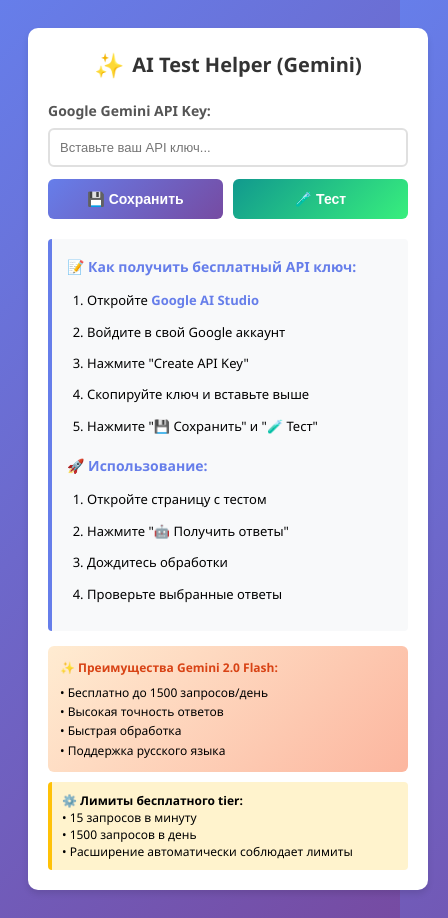
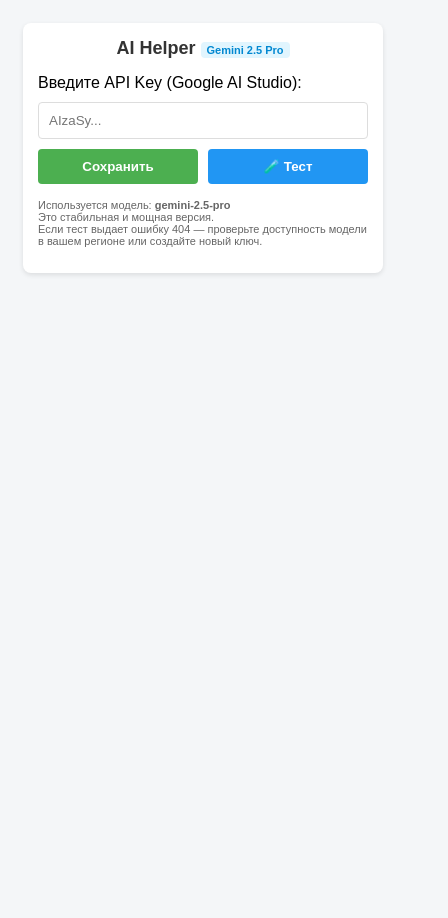
Before and after one commit to mansur54321/KSTU-AI, a browser extension: page popup.html in a window 400 px wide. Shown: the whole page, 448 px wide, since content can reach past the window. After the commit the page ends 844 px from the top, so only its background shows below. Drawn offline with Linux system fonts and the light colour scheme.

Commit message:
Refactor popup.html layout and styles

```diff
--- a/popup.html
+++ b/popup.html
@@ -3,212 +3,40 @@
 <head>
   <meta charset="UTF-8">
   <style>
-    body {
-      width: 400px;
-      padding: 20px;
-      font-family: 'Segoe UI', Tahoma, Geneva, Verdana, sans-serif;
-      background: linear-gradient(135deg, #667eea 0%, #764ba2 100%);
-    }
-    .container {
-      background: white;
-      border-radius: 10px;
-      padding: 20px;
-      box-shadow: 0 4px 6px rgba(0, 0, 0, 0.1);
-    }
-    h2 {
-      margin: 0 0 20px 0;
-      font-size: 20px;
-      color: #333;
-      text-align: center;
-      display: flex;
-      align-items: center;
-      justify-content: center;
-      gap: 8px;
-    }
-    .gemini-logo {
-      font-size: 24px;
-    }
-    label {
-      display: block;
-      margin-bottom: 8px;
-      font-weight: 600;
-      color: #555;
-      font-size: 14px;
-    }
-    input[type="text"] {
-      width: 100%;
-      padding: 10px;
-      margin-bottom: 12px;
-      border: 2px solid #e0e0e0;
-      border-radius: 6px;
-      box-sizing: border-box;
-      font-size: 13px;
-      transition: border-color 0.3s;
-    }
-    input[type="text"]:focus {
-      outline: none;
-      border-color: #667eea;
-    }
-    .button-group {
-      display: flex;
-      gap: 10px;
-      margin-bottom: 15px;
-    }
-    button {
-      flex: 1;
-      padding: 12px;
-      background: linear-gradient(135deg, #667eea 0%, #764ba2 100%);
-      color: white;
-      border: none;
-      border-radius: 6px;
-      cursor: pointer;
-      font-size: 14px;
-      font-weight: 600;
-      transition: transform 0.2s, box-shadow 0.2s;
-    }
-    button:hover:not(:disabled) {
-      transform: translateY(-2px);
-      box-shadow: 0 4px 8px rgba(102, 126, 234, 0.4);
-    }
-    button:disabled {
-      opacity: 0.6;
-      cursor: not-allowed;
-    }
-    #testApi {
-      background: linear-gradient(135deg, #11998e 0%, #38ef7d 100%);
-    }
-    #status {
-      margin-top: 15px;
-      padding: 12px;
-      border-radius: 6px;
-      text-align: center;
-      display: none;
-      font-size: 13px;
-      line-height: 1.6;
-      white-space: pre-line;
-    }
-    .success {
-      background: #d4edda;
-      color: #155724;
-      border: 2px solid #c3e6cb;
-    }
-    .error {
-      background: #f8d7da;
-      color: #721c24;
-      border: 2px solid #f5c6cb;
-    }
-    .info {
-      background: #d1ecf1;
-      color: #0c5460;
-      border: 2px solid #bee5eb;
-    }
-    .instruction-box {
-      margin-top: 20px;
-      padding: 15px;
-      background: #f8f9fa;
-      border-left: 4px solid #667eea;
-      border-radius: 4px;
-      font-size: 13px;
-      line-height: 1.8;
-    }
-    .instruction-box strong {
-      display: block;
-      margin-bottom: 10px;
-      color: #667eea;
-      font-size: 14px;
-    }
-    .instruction-box ol {
-      margin: 10px 0;
-      padding-left: 20px;
-    }
-    .instruction-box li {
-      margin: 8px 0;
-    }
-    .instruction-box a {
-      color: #667eea;
-      text-decoration: none;
-      font-weight: 600;
-      transition: color 0.2s;
-    }
-    .instruction-box a:hover {
-      color: #764ba2;
-      text-decoration: underline;
-    }
-    .feature-box {
-      margin-top: 15px;
-      padding: 12px;
-      background: linear-gradient(135deg, #ffecd2 0%, #fcb69f 100%);
-      border-radius: 6px;
-      font-size: 12px;
-      line-height: 1.6;
-    }
-    .feature-box strong {
-      display: block;
-      margin-bottom: 6px;
-      color: #d84315;
-    }
-    .limits-info {
-      margin-top: 10px;
-      padding: 10px;
-      background: #fff3cd;
-      border-left: 4px solid #ffc107;
-      border-radius: 4px;
-      font-size: 12px;
-    }
+    body { width: 360px; padding: 15px; font-family: sans-serif; background: #f4f6f8; }
+    .container { background: white; padding: 15px; border-radius: 8px; box-shadow: 0 2px 5px rgba(0,0,0,0.1); }
+    h2 { margin-top: 0; color: #333; font-size: 18px; text-align: center; }
+    .badge { background: #e1f5fe; color: #0288d1; padding: 2px 6px; border-radius: 4px; font-size: 11px; }
+    input { width: 100%; padding: 10px; margin: 10px 0; border: 1px solid #ddd; border-radius: 4px; box-sizing: border-box; }
+    .btn-row { display: flex; gap: 10px; }
+    button { flex: 1; padding: 10px; border: none; border-radius: 4px; cursor: pointer; font-weight: bold; }
+    #save { background: #4CAF50; color: white; }
+    #testApi { background: #2196F3; color: white; }
+    #status { margin-top: 10px; padding: 10px; border-radius: 4px; font-size: 12px; display: none; word-break: break-all; }
+    .success { background: #dff0d8; color: #3c763d; }
+    .error { background: #f2dede; color: #a94442; }
+    .loading { background: #fcf8e3; color: #8a6d3b; }
   </style>
 </head>
 <body>
   <div class="container">
-    <h2>
-      <span class="gemini-logo">✨</span>
-      AI Test Helper (Gemini)
-    </h2>
+    <h2>AI Helper <span class="badge">Gemini 2.5 Pro</span></h2>
+    <label>Введите API Key (Google AI Studio):</label>
+    <input type="text" id="apiKey" placeholder="AIzaSy...">
 
-    <label for="apiKey">Google Gemini API Key:</label>
-    <input type="text" id="apiKey" placeholder="Вставьте ваш API ключ...">
-
-    <div class="button-group">
-      <button id="save">💾 Сохранить</button>
+    <div class="btn-row">
+      <button id="save">Сохранить</button>
       <button id="testApi">🧪 Тест</button>
     </div>
 
     <div id="status"></div>
 
-    <div class="instruction-box">
-      <strong>📝 Как получить бесплатный API ключ:</strong>
-      <ol>
-        <li>Откройте <a href="https://aistudio.google.com/app/apikey" target="_blank">Google AI Studio</a></li>
-        <li>Войдите в свой Google аккаунт</li>
-        <li>Нажмите "Create API Key"</li>
-        <li>Скопируйте ключ и вставьте выше</li>
-        <li>Нажмите "💾 Сохранить" и "🧪 Тест"</li>
-      </ol>
-
-      <strong style="margin-top: 15px;">🚀 Использование:</strong>
-      <ol>
-        <li>Откройте страницу с тестом</li>
-        <li>Нажмите "🤖 Получить ответы"</li>
-        <li>Дождитесь обработки</li>
-        <li>Проверьте выбранные ответы</li>
-      </ol>
-    </div>
-
-    <div class="feature-box">
-      <strong>✨ Преимущества Gemini 2.0 Flash:</strong>
-      • Бесплатно до 1500 запросов/день<br>
-      • Высокая точность ответов<br>
-      • Быстрая обработка<br>
-      • Поддержка русского языка
-    </div>
-
-    <div class="limits-info">
-      <strong>⚙️ Лимиты бесплатного tier:</strong><br>
-      • 15 запросов в минуту<br>
-      • 1500 запросов в день<br>
-      • Расширение автоматически соблюдает лимиты
-    </div>
+    <p style="font-size: 11px; color: #666; margin-top: 15px;">
+      Используется модель: <b>gemini-2.5-pro</b><br>
+      Это стабильная и мощная версия.<br>
+      Если тест выдает ошибку 404 — проверьте доступность модели в вашем регионе или создайте новый ключ.
+    </p>
   </div>
-
-  <script src="popup.js" defer></script>
+  <script src="popup.js"></script>
 </body>
 </html>
```
